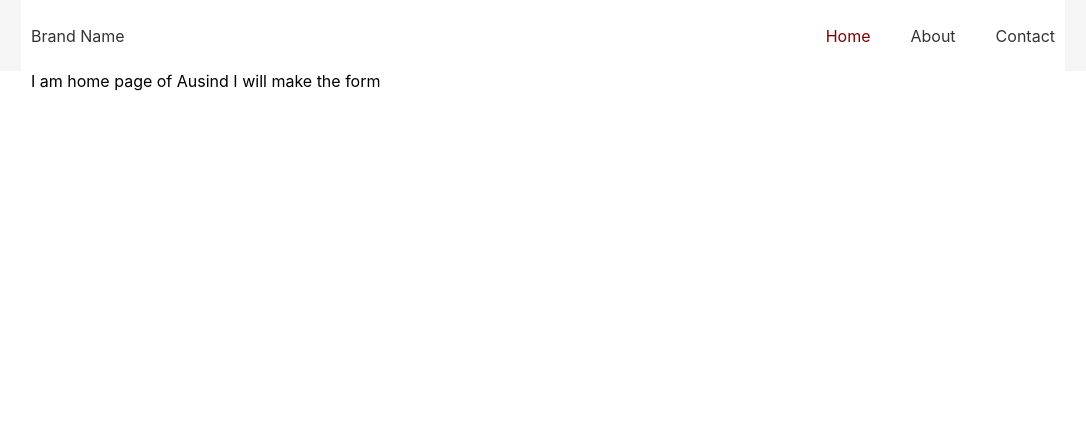
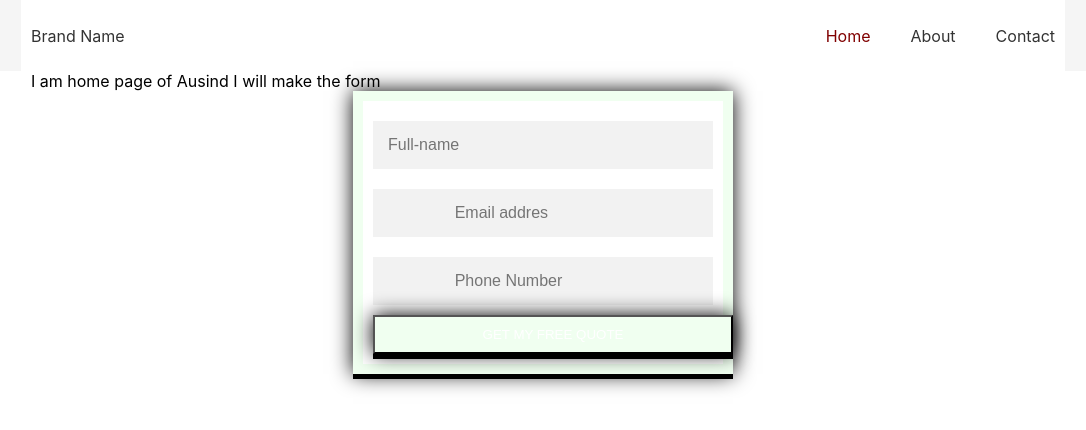
Before and after one commit to Dhanya-krishnan2/Resposive-website, a React (Create React App) app in the folder view-front/: page / in a window 1280 px wide. Shown: the top 430 px of the page, without its empty margins (97-1183 px from the left). Built offline with nearby package versions, Linux system fonts and the light colour scheme.

Commit message:
added form design

```diff
--- /dev/null
+++ b/view-front/src/Components/Form.css
@@ -0,0 +1,59 @@
+@import url(https://fonts.googleapis.com/css?family=Roboto:300);
+/* body {
+    background: grey;
+    display: flex;
+    min-height: 100vh;
+    justify-content: center;
+    align-items: center;
+} */
+.form-container{
+    width: 360px;
+    background-color: honeydew;
+    margin: auto;
+    box-shadow: 0 0 20px 0 rgba(0, 0, 0.2), 0 5px 0 rgba(0, 0, 0.24);
+    padding: 10px;
+}
+.register-form{
+    display: flex;
+    flex-direction: column;
+    justify-content: space-evenly;
+    padding: 10px;
+}
+.success-message {
+    font-family: "Montserrat", sans-serif;
+    background-color: sandybrown;
+    padding: 15px;
+    color: snow;
+}
+.form-field{
+    margin: 10px 0 10px 0;
+    padding: 15px;
+    font-size: 16px;
+    border: 0;
+    font-family: "Montserrat", sans-serif;
+}
+span {
+    font-family: "Roboto", sans-serif;
+    font-size: 14px;
+    color: red;
+    margin-bottom: 15px;
+  }
+
+  input {
+    background: #f2f2f2;
+  }
+
+  .error {
+    border-style: solid;
+    border: 2px solid #ffa4a4;
+  }
+
+  button {
+    background: #4caf50;
+    color: white;
+    cursor: pointer;
+  }
+
+  button:disabled {
+    cursor: default;
+  }
--- /dev/null
+++ b/view-front/src/Components/Form.jsx
@@ -0,0 +1,38 @@
+import React, { useState } from 'react'
+// making a form for the quote to initiate
+export default function Form() {
+    const [values, setValues] = useState({
+
+        fullName: "",
+        email: "",
+        phoneNumber: ""
+
+    });
+    return (
+        <div className="form-container">
+        <form className="register-form">
+        <input className="form-field"
+               placeholder="Full-name"
+               name="fullName"
+               value={values.fullName}
+        />
+        <input className="form-field"
+               placeholder="
+               Email addres"
+               name="email"
+               value={values.email}
+        />
+        <input className="form-field"
+               placeholder="
+               Phone Number"
+               name="phoneNumber"
+               value={values.phoneNumber}
+        />
+        <button className="form-container" type="submit">
+           GET MY FREE QUOTE
+        </button>
+        </form>
+
+        </div>
+    )
+}
--- a/view-front/src/Components/Home.jsx
+++ b/view-front/src/Components/Home.jsx
@@ -1,9 +1,12 @@
-import React from 'react'
+import React from 'react';
+import Form from "./Form";
+import "./Form.css";
 
 export default function Home() {
     return (
         <div>
         I am home page of Ausind I will make the form
+        < Form />
         </div>
 
     )
```
